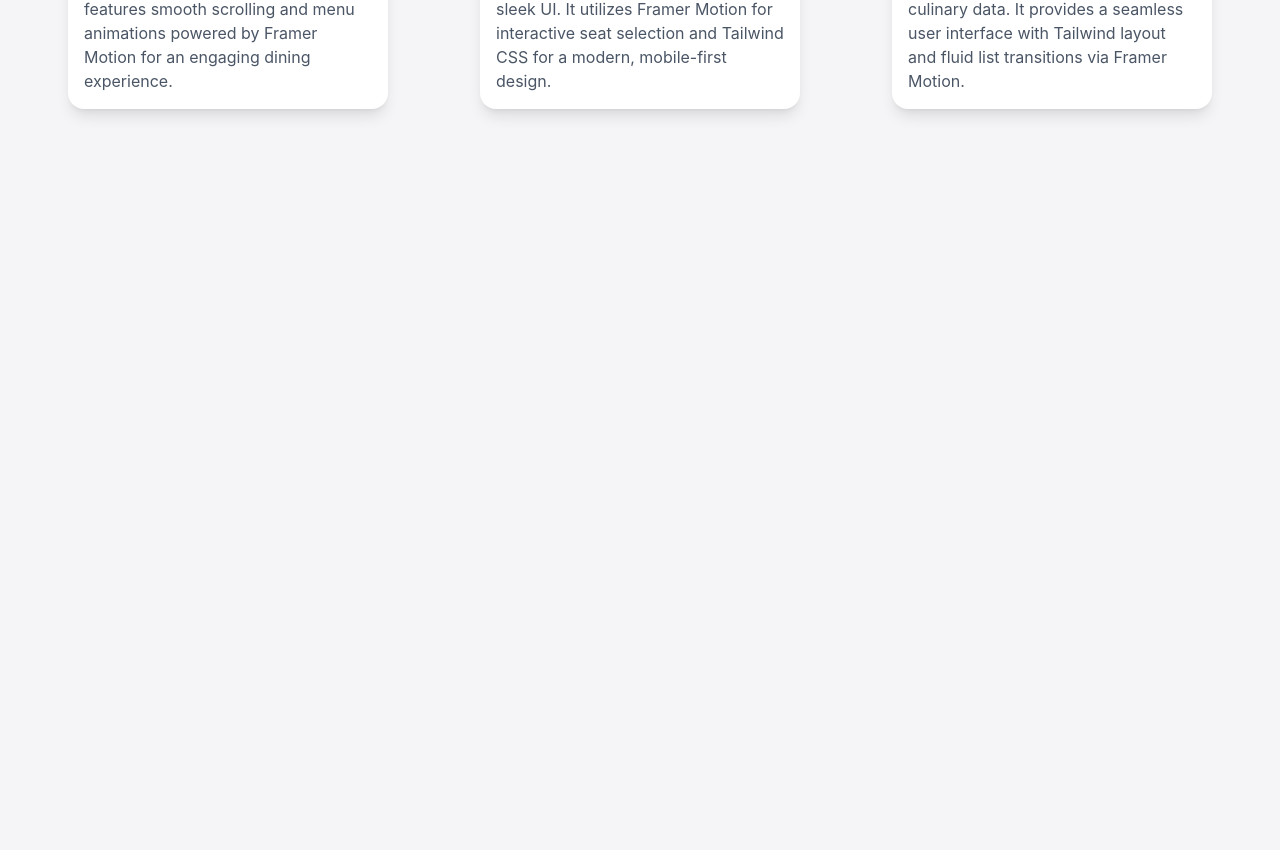
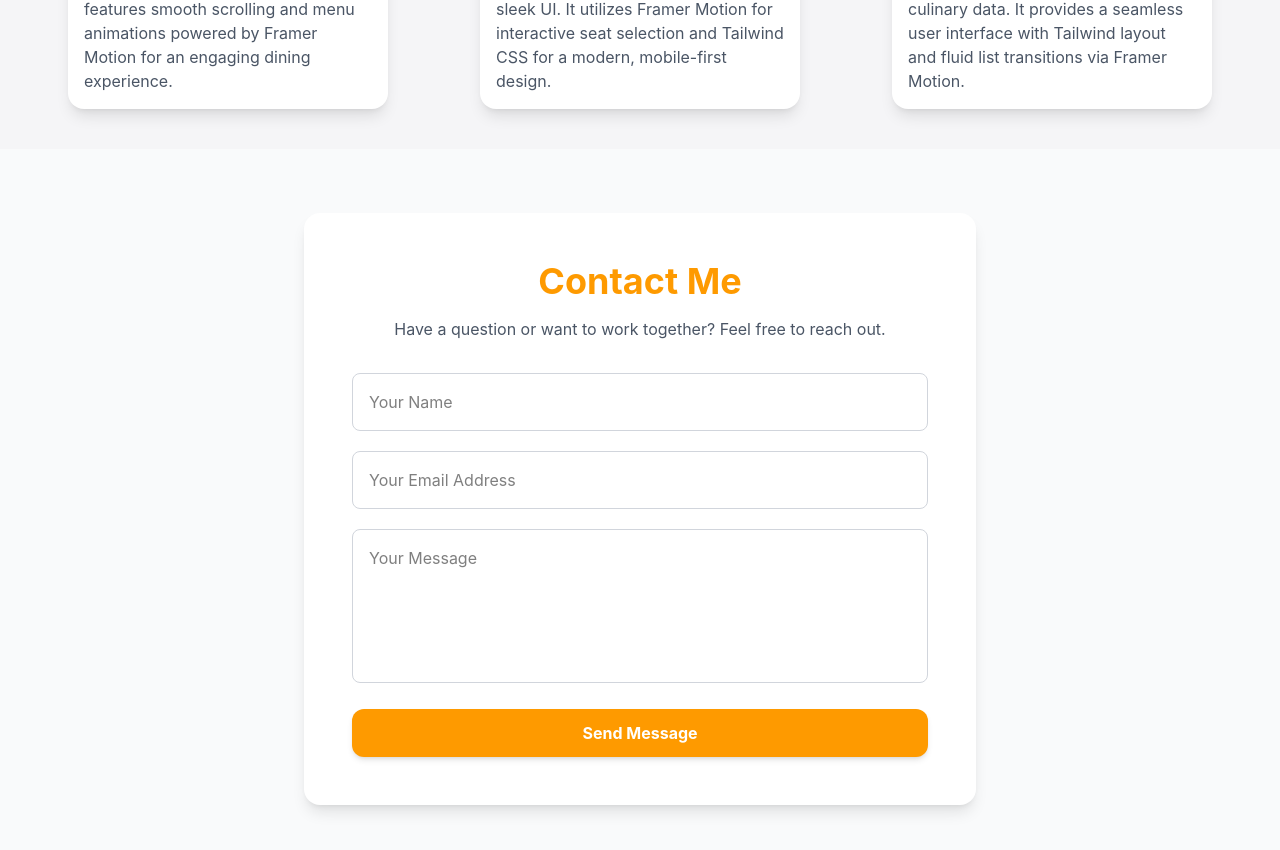
Before and after one commit to emmatwan0707-web/react-portfolio, a React (Vite) app: page / in a window 1280 px wide. Shown: the part 1510-2360 px from the top of the page. Before the commit the page ends 1659 px from the top, so only its background shows below. Built offline with nearby package versions, Linux system fonts and the light colour scheme.

Commit message:
Add Contact page with modern styling

```diff
--- a/src/App.jsx
+++ b/src/App.jsx
@@ -2,6 +2,7 @@ import Header from "./components/Header.jsx";
 import Hero from "./components/Hero.jsx";
 import About from "./components/About.jsx";
 import Projects from "./components/Projects.jsx";
+import Contacts from "./components/Contacts.jsx";
 
 function App() {
     return (
@@ -10,6 +11,7 @@ function App() {
           <Hero />
           <About />
             <Projects />
+            <Contacts />
         </div>
     );
 }
--- /dev/null
+++ b/src/components/Contacts.jsx
@@ -0,0 +1,97 @@
+import React from 'react';
+import { useState } from 'react';
+
+const Contacts = () => {
+
+    const [formData, setFormData] = useState({
+        name: '',
+        email: '',
+        message: ''
+    })
+
+    const [status, setStatus] = useState('');
+    const handleChange = (e) => {
+        setFormData({
+            ...formData,
+            [e.target.name]: e.target.value,
+    })
+    }
+
+    const handleSubmit = (e) => {
+        e.preventDefault();
+
+        if (!formData.name || !formData.email || !formData.message) {
+            setStatus('Please fill in all required fields.');
+            return;
+        }
+
+        console.log('Form Submitted:', formData);
+        ;
+        setStatus('Submitted');
+        setFormData({
+            name: '',
+            email: '',
+            message: ''
+        })
+    }
+
+    return (
+        <section className="bg-gray-50 py-16 px-6">
+            <div className="max-w-2xl mx-auto bg-white rounded-2xl shadow-lg p-8 md:p-12">
+                <h1 className="text-4xl font-bold text-amber-500 mb-4 text-center">
+                    Contact Me
+                </h1>
+                <p className="text-gray-600 mb-8 text-center">
+                    Have a question or want to work together? Feel free to reach out.
+                </p>
+
+                <form onSubmit={handleSubmit} className="space-y-5">
+                    <input
+                        type="text"
+                        name="name"
+                        placeholder="Your Name"
+                        value={formData.name}
+                        onChange={handleChange}
+                        className="w-full p-4 border border-gray-300 rounded-lg focus:ring-2 focus:ring-amber-400 focus:outline-none transition"
+                    />
+
+                    <input
+                        type="email"
+                        name="email"
+                        placeholder="Your Email Address"
+                        value={formData.email}
+                        onChange={handleChange}
+                        className="w-full p-4 border border-gray-300 rounded-lg focus:ring-2 focus:ring-amber-400 focus:outline-none transition"
+                    />
+
+                    <textarea
+                        name="message"
+                        placeholder="Your Message"
+                        value={formData.message}
+                        onChange={handleChange}
+                        rows="5"
+                        className="w-full p-4 border border-gray-300 rounded-lg focus:ring-2 focus:ring-amber-400 focus:outline-none transition resize-none"
+                    />
+
+                    <button
+                        type="submit"
+                        className="w-full bg-amber-500 hover:bg-amber-600 text-white font-bold py-3 rounded-xl shadow-md transition duration-300"
+                    >
+                        Send Message
+                    </button>
+
+                    {status && (
+                        <p
+                            className={`mt-3 text-center font-medium ${
+                                status === "Submitted!" ? "text-green-600" : "text-red-500"
+                            }`}
+                        >
+                            {status}
+                        </p>
+                    )}
+                </form>
+            </div>
+        </section>
+    )
+}
+export default Contacts
--- a/src/components/Header.jsx
+++ b/src/components/Header.jsx
@@ -15,7 +15,7 @@ const Header = () => {
                 className="w-11 h-11 object-contain rounded-full gap-10"
             />
             <ul className="flex gap-4 text-sm text-gray-700 font-medium">
-                <li className="cursor-pointer  text-gray-700 hover:text-black text-sm">Emma's protofolio</li>
+                <li className="cursor-pointer  text-gray-700 hover:text-black text-sm">Emma's portofolio</li>
                 <li className="cursor-pointer  text-gray-700 hover:text-black text-sm">About me</li>
                 <li className="cursor-pointer  text-gray-700 hover:text-black text-sm">Projects</li>
 
```
